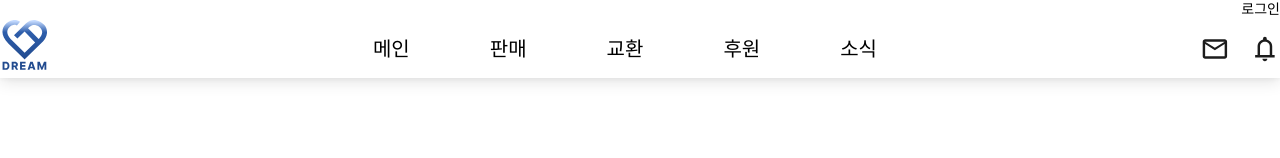
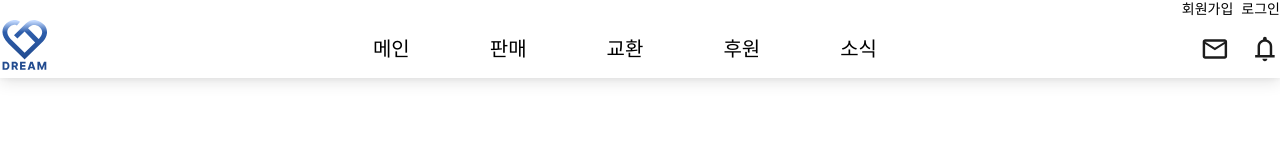
Before and after one commit to FRONTENDSCHOOL8/dream8, a React (Vite) app: page / in a window 1280 px wide. Shown: the top 158 px of the page. Built offline with nearby package versions, Linux system fonts and the light colour scheme.

Commit message:
[Feat] : 회원가입 항상표시로 수정 taewook 08:59

```diff
--- a/src/components/Header/Header.tsx
+++ b/src/components/Header/Header.tsx
@@ -9,7 +9,7 @@
     <header className="fixed w-full bg-white shadow-root z-50">
       <div className="max-w-[1400px] m-auto">
         <div className="flex items-start justify-end text-sm gap-2">
-          {isLoggedIn && <Link to="/SignUp">회원가입</Link>}
+          <Link to="/SignUp">회원가입</Link>
           {!isLoggedIn && <Link to="/SignIn">로그인</Link>}
         </div>
         <GlobalNavBar />
```
